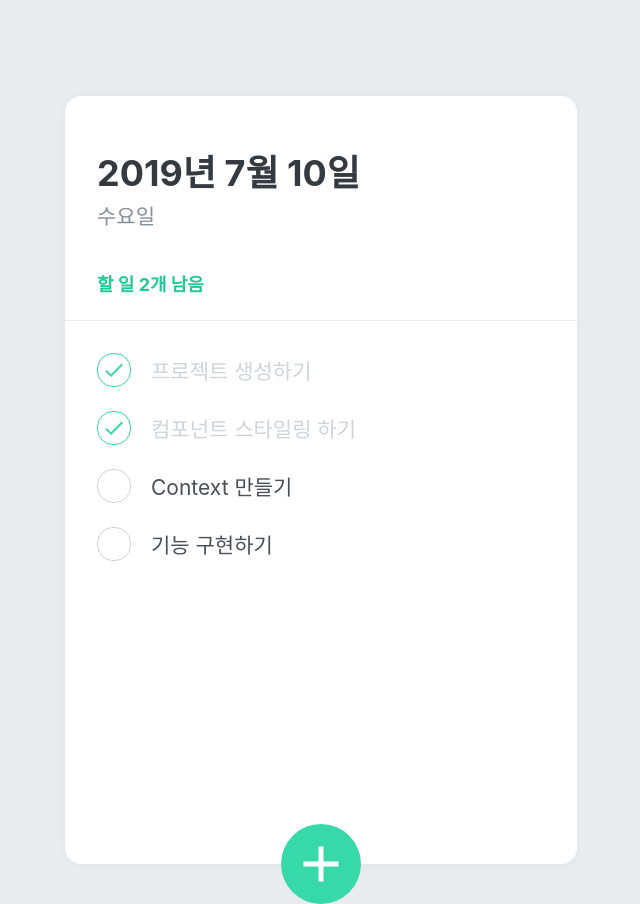
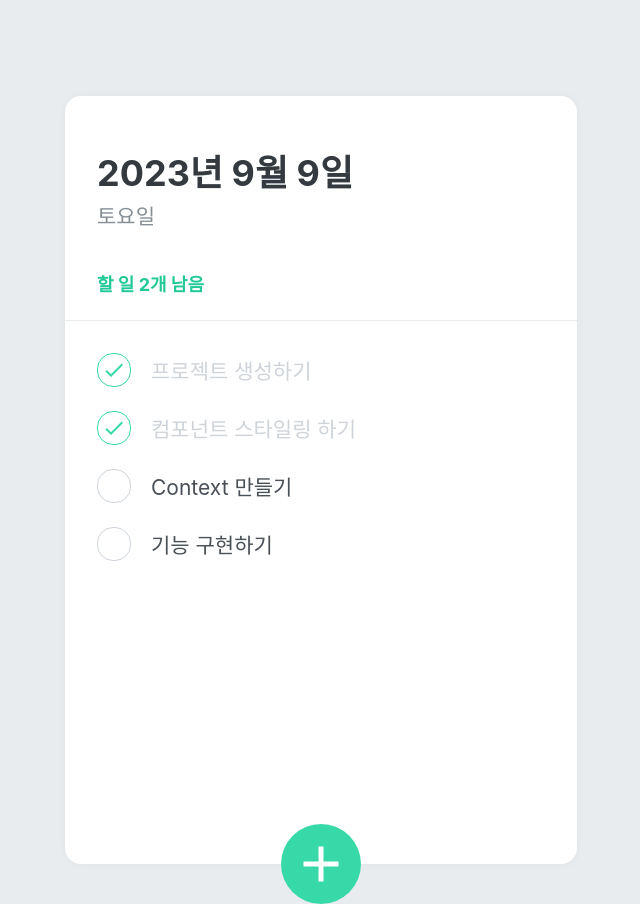
Before and after one commit to jeongseoe/make-sister-developer, a React (Create React App) app: page / in a window 1280 px wide. Shown: the whole page, without its empty margins (319-959 px from the left). Built offline with nearby package versions, Linux system fonts and the light colour scheme.

Commit message:
feat : 데이터 불러와서 띄우기 완성

```diff
--- a/src/components/TodoHead.tsx
+++ b/src/components/TodoHead.tsx
@@ -28,13 +28,21 @@ const TodoHeadBlock = styled.div`
 
 function TodoHead() {
   const todos = useTodoState();
-  console.log(todos);
+  const undoneTasks = todos.filter((todo) => !todo.done);
+
+  const today = new Date();
+  const dateString = today.toLocaleDateString("ko-KR", {
+    year: "numeric",
+    month: "long",
+    day: "numeric",
+  });
+  const dayName = today.toLocaleDateString("ko-KR", { weekday: "long" });
 
   return (
     <TodoHeadBlock>
-      <h1>2019년 7월 10일</h1>
-      <div className="day">수요일</div>
-      <div className="tasks-left">할 일 2개 남음</div>
+      <h1>{dateString}</h1>
+      <div className="day">{dayName}</div>
+      <div className="tasks-left">할 일 {undoneTasks.length}개 남음</div>
     </TodoHeadBlock>
   );
 }
```
